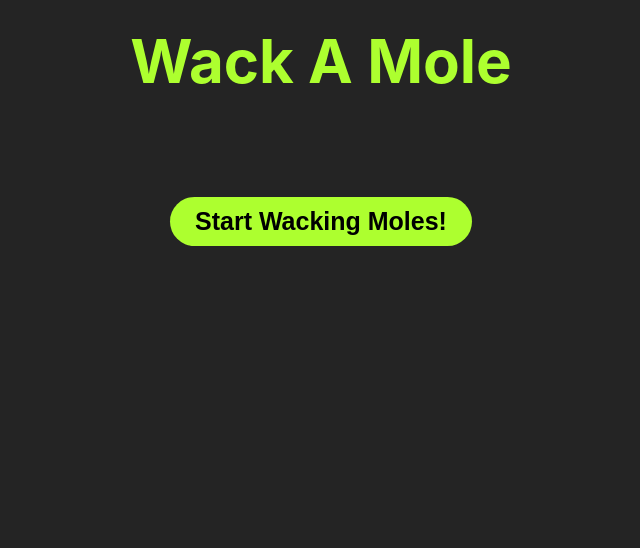
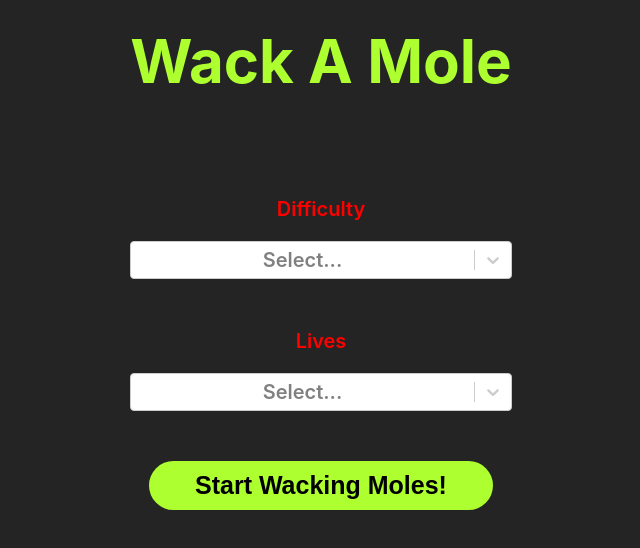
Before and after one commit to QuickerMaths/wack_a_mole, a React (Vite) app: page / in a window 1280 px wide. Shown: the top 548 px of the page, without its empty margins (319-959 px from the left). Built offline with nearby package versions, Linux system fonts and the light colour scheme.

Commit message:
implemented game settings

```diff
--- a/src/components/MoleGrid/MoleGrid.tsx
+++ b/src/components/MoleGrid/MoleGrid.tsx
@@ -5,13 +5,20 @@ import styles from "./MoleGrid.module.css";
 import { useNavigate } from "react-router";
 
 interface Props {
+  state: any;
   score: number;
   setScore: React.Dispatch<React.SetStateAction<number>>;
   lives: number;
   setLives: React.Dispatch<React.SetStateAction<number>>;
 }
 
-const MoleGrid: React.FC<Props> = ({ score, setScore, lives, setLives }) => {
+const MoleGrid: React.FC<Props> = ({
+  state,
+  score,
+  setScore,
+  lives,
+  setLives,
+}) => {
   const navigate = useNavigate();
   const [moles, setMoles] = useState<boolean[]>(new Array(9).fill(false));
 
@@ -55,8 +62,8 @@ const MoleGrid: React.FC<Props> = ({ score, setScore, lives, setLives }) => {
       popAMole(randomIndex);
       setTimeout(() => {
         hideAMole(randomIndex);
-      }, (randomIndex + 1) * 1000);
-    }, 1000);
+      }, (randomIndex + 1) * state.difficulty);
+    }, state.difficulty);
 
     return () => {
       clearInterval(interval);
--- a/src/pages/Game/Game.tsx
+++ b/src/pages/Game/Game.tsx
@@ -3,10 +3,12 @@ import styles from "./Game.module.css";
 import Score from "../../components/Score/Score";
 import MoleGrid from "../../components/MoleGrid/MoleGrid";
 import Lives from "../../components/Lives/Lives";
+import { useLocation } from "react-router";
 
 const Game = () => {
+  const { state } = useLocation();
   const [score, setScore] = useState<number>(0);
-  const [lives, setLives] = useState<number>(3);
+  const [lives, setLives] = useState<number>(state.lives);
 
   return (
     <main>
@@ -15,6 +17,7 @@ const Game = () => {
         <Lives lives={lives} />
       </div>
       <MoleGrid
+        state={state}
         score={score}
         setScore={setScore}
         lives={lives}
--- a/src/pages/Home/Home.module.css
+++ b/src/pages/Home/Home.module.css
@@ -1,4 +1,29 @@
+.form {
+  display: flex;
+  flex-direction: column;
+  align-items: center;
+  gap: 50px;
+}
+
+.label {
+  width: 100%;
+  display: flex;
+  flex-direction: column;
+  gap: 20px;
+  color: red;
+  font-size: 20px;
+  font-weight: 600;
+}
+
+.select {
+  width: 100%;
+  border-radius: 25px;
+  color: black;
+  background-color: greenyellow;
+}
+
 .button {
+  width: 90%;
   background-color: greenyellow;
   padding: 10px 25px;
   border: none;
--- a/src/pages/Home/Home.tsx
+++ b/src/pages/Home/Home.tsx
@@ -1,12 +1,78 @@
 import { useNavigate } from "react-router";
+import Select from "react-select";
 import styles from "./Home.module.css";
+import { FormEvent, useState } from "react";
+
+const optionsDifficulty = [
+  { value: 1000, label: "Easy" },
+  { value: 750, label: "Medium" },
+  { value: 500, label: "Hard" },
+];
+
+const optionsLives = [
+  { value: 1, label: "1" },
+  { value: 3, label: "3" },
+  { value: 5, label: "5" },
+];
 
 const Home = () => {
   const navigate = useNavigate();
+
+  const [gameSettings, setGameSettings] = useState<{
+    difficulty: number | undefined;
+    lives: number | undefined;
+  }>({
+    difficulty: undefined,
+    lives: undefined,
+  });
+  const [errors, setErrors] = useState<{
+    difficulty: string | undefined;
+    lives: string | undefined;
+  }>({
+    difficulty: undefined,
+    lives: undefined,
+  });
+
+  const handleSubmit = (e: FormEvent) => {
+    e.preventDefault();
+    if (!gameSettings.difficulty) {
+      setErrors({ ...errors, difficulty: "Choose difficulty" });
+    } else if (!gameSettings.lives) {
+      setErrors({ ...errors, lives: "Chose number of lives" });
+    } else {
+      setErrors({
+        difficulty: undefined,
+        lives: undefined,
+      });
+      navigate("wacking-time", { state: gameSettings });
+    }
+  };
   return (
-    <button className={styles.button} onClick={() => navigate("wacking-time")}>
-      Start Wacking Moles!
-    </button>
+    <form onSubmit={handleSubmit} className={styles.form}>
+      <label className={styles.label}>
+        Difficulty
+        <Select
+          options={optionsDifficulty}
+          className={styles.select}
+          onChange={(selected) =>
+            setGameSettings({ ...gameSettings, difficulty: selected?.value })
+          }
+        />
+      </label>
+      {errors.difficulty && <p>{errors.difficulty}</p>}
+      <label className={styles.label}>
+        Lives
+        <Select
+          options={optionsLives}
+          className={styles.select}
+          onChange={(selected) =>
+            setGameSettings({ ...gameSettings, lives: selected?.value })
+          }
+        />
+      </label>
+      {errors.lives && <p>{errors.lives}</p>}
+      <button className={styles.button}>Start Wacking Moles!</button>
+    </form>
   );
 };
 
```
